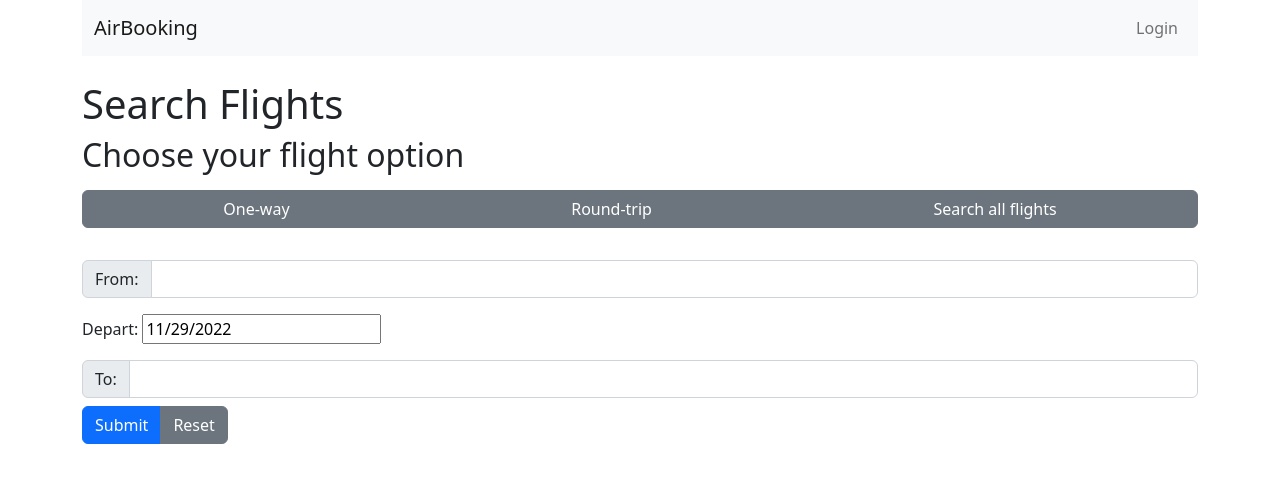
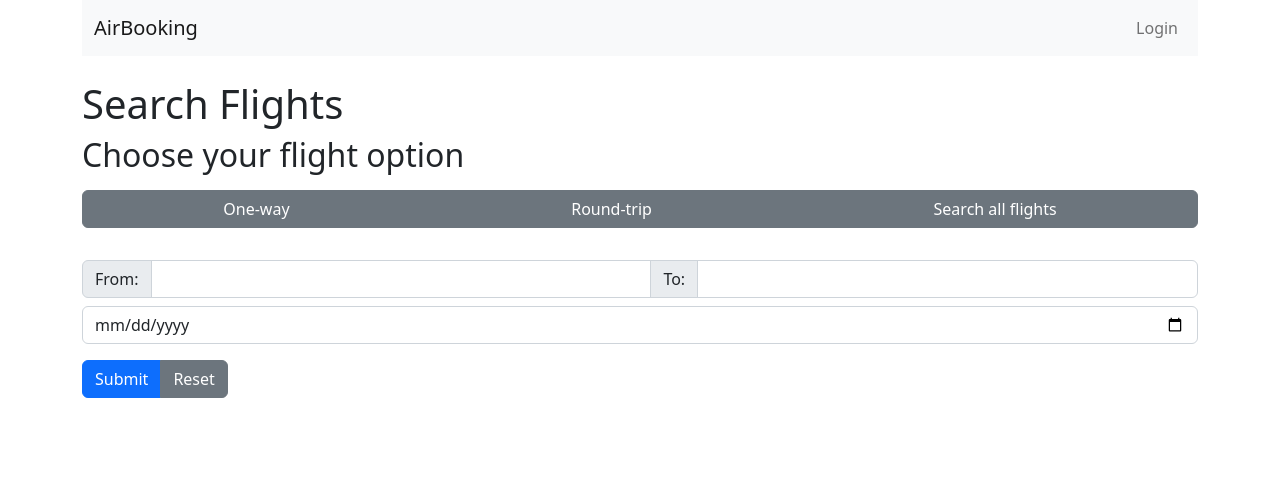
Before and after one commit to Solera-Bootcamp-Team-4/TDD-pairs-activity-FE-Rubio-Goncalves, a React (Create React App) app: page / in a window 1280 px wide. Shown: the top 482 px of the page. Built offline with nearby package versions, Linux system fonts and the light colour scheme.

Commit message:
get form data into new results component

```diff
--- a/src/App.js
+++ b/src/App.js
@@ -1,5 +1,6 @@
 import { BrowserRouter, Route, Routes } from 'react-router-dom';
 import './App.css';
+import Results from './components/flightResults/Results';
 import Home from './components/home/Home';
 
 function App() {
@@ -8,6 +9,7 @@ function App() {
       <BrowserRouter>
         <Routes>
           <Route path="/" element={<Home />} />
+          <Route path="results" element={<Results />} />
         </Routes>
       </BrowserRouter>
     </>
--- /dev/null
+++ b/src/components/flightResults/Results.jsx
@@ -0,0 +1,20 @@
+import React from 'react';
+import { Container, Row } from 'react-bootstrap';
+import Header from '../header/Header';
+
+export default function Results() {
+  return (
+    <>
+      <Header />
+      <Container>
+        <Row>
+          <div className="my-2">
+            Search results from {localStorage.getItem('origin')} to{' '}
+            {localStorage.getItem('destination')} on{' '}
+            {localStorage.getItem('date')}
+          </div>
+        </Row>
+      </Container>
+    </>
+  );
+}
--- a/src/components/flightSearchForm/OneWay.jsx
+++ b/src/components/flightSearchForm/OneWay.jsx
@@ -1,7 +1,8 @@
 import axios from 'axios';
-import React, { useState } from 'react';
+import React, { useRef, useState } from 'react';
 import { Button, ButtonGroup, Col, Form, InputGroup } from 'react-bootstrap';
 import ReactDatePicker from 'react-datepicker';
+import { useNavigate } from 'react-router-dom';
 
 // let formData = new FormData();    //formdata object
 
@@ -22,42 +23,45 @@ import ReactDatePicker from 'react-datepicker';
 //         console.log(error);
 //     });
 
-const startDate = new Date();
+// const startDate = new Date();
 
-function handleDateSelect() {
-  console.log('handleDateSelect');
-  console.log(startDate.getDate, ' startDate');
-}
+// function handleDateSelect() {
+//   console.log('handleDateSelect');
+//   console.log(startDate.getDate, ' startDate');
+// }
 
 export default function OneWayForm() {
-  const [to, setTo] = useState('');
+  const navigate = useNavigate();
+
+  const origin = useRef();
+  const destination = useRef();
+  const date = useRef();
+
+  const onSubmitHandler = () => {
+    localStorage.setItem('origin', origin.current.value);
+    localStorage.setItem('destination', destination.current.value);
+    localStorage.setItem('date', date.current.value);
+    console.log(localStorage.getItem('origin'));
+    console.log(localStorage.getItem('destination'));
+    console.log(localStorage.getItem('date'));
+    navigate('results');
+  };
 
   return (
     <>
-      <Form>
+      <Form className="Oneway-form" onSubmit={onSubmitHandler}>
         <Col>
           <InputGroup>
             <InputGroup.Text>From:</InputGroup.Text>
-            <Form.Control as="input" aria-label="With textarea" />
-          </InputGroup>
-          <div className="my-2">
-            Depart:{' '}
-            <ReactDatePicker
-              className="my-2"
-              selected={startDate}
-              onSelect={handleDateSelect}
-            />
-          </div>
-        </Col>
-        <Col>
-          <InputGroup>
+            <Form.Control as="input" aria-label="With textarea" ref={origin} />
             <InputGroup.Text>To:</InputGroup.Text>
             <Form.Control
               as="input"
               aria-label="With textarea"
-              onChange={(e) => setTo(e.target.value)}
+              ref={destination}
             />
           </InputGroup>
+          <Form.Control className="my-2" type="date" ref={date} />
         </Col>
         <ButtonGroup className="my-2" aria-label="Basic example">
           <Button variant="primary" type="submit">
```
